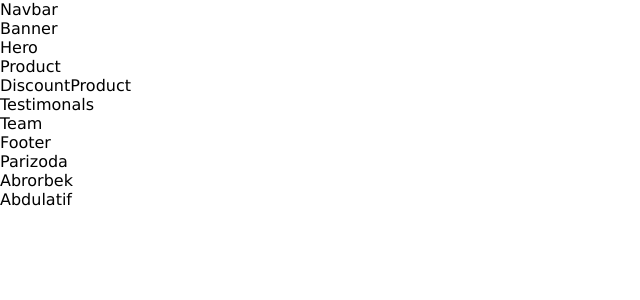
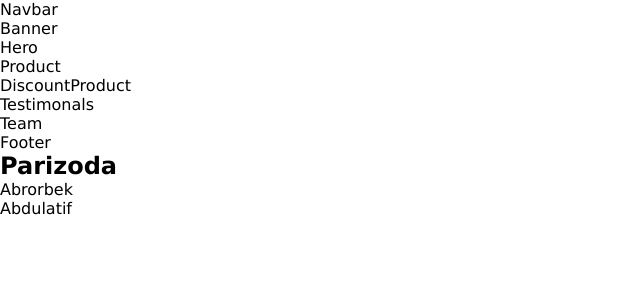
Before and after one commit to Hayotbek-Turgunov/raxmatulla-market, a React (Vite) app: page / in a window 1280 px wide. Shown: the top 300 px of the page, without its empty margins (0-640 px from the left). Built offline with nearby package versions, Linux system fonts and the light colour scheme.

Commit message:
Parizoda

```diff
--- a/src/components/parizoda/Parizoda.jsx
+++ b/src/components/parizoda/Parizoda.jsx
@@ -1,5 +1,9 @@
 const Parizoda = () => {
-  return <div>Parizoda</div>;
+  return (
+    <div>
+      <h2>Parizoda</h2>
+    </div>
+  );
 };
 
 export default Parizoda;
```
